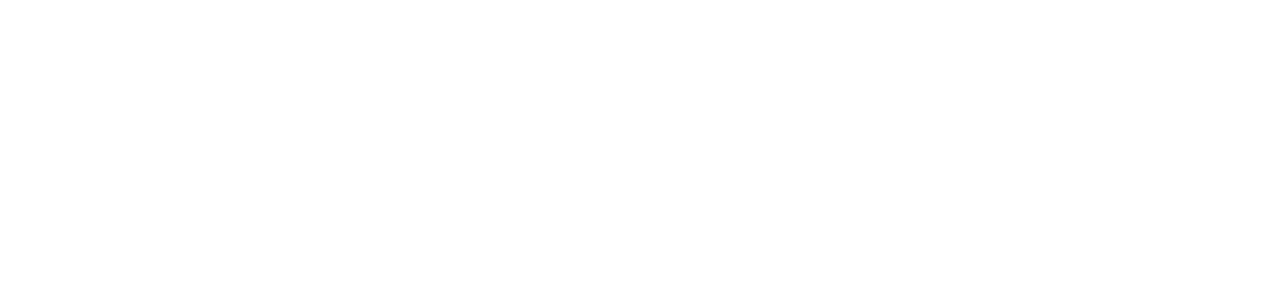
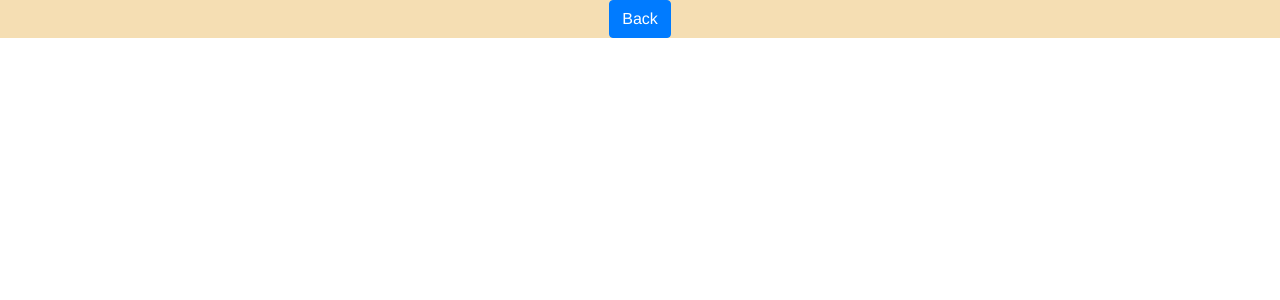
Before and after one commit to KatrinaFuller/fitness-tracker, a Vue app: page /#/Food in a window 1280 px wide. Shown: the top 300 px of the page. Built offline with nearby package versions, Linux system fonts and the light colour scheme.

Commit message:
added backbar to each page

```diff
--- /dev/null
+++ b/src/components/backbar.vue
@@ -0,0 +1,29 @@
+<template>
+  <div class="backbar">
+    <button type="button" class="btn btn-primary" @click="backButton">Back</button>
+  </div>
+</template>
+
+
+<script>
+export default {
+  name: "backbar",
+  data() {
+    return {};
+  },
+  computed: {},
+  methods: {
+    backButton() {
+      this.$store.dispatch("backButton");
+    }
+  },
+  components: {}
+};
+</script>
+
+
+<style scoped>
+.backbar {
+  background-color: wheat;
+}
+</style>
--- a/src/store/index.js
+++ b/src/store/index.js
@@ -1,5 +1,6 @@
 import Vue from 'vue'
 import Vuex from 'vuex'
+import router from '../router'
 
 Vue.use(Vuex)
 
@@ -9,7 +10,8 @@
   mutations: {
   },
   actions: {
+    backButton() {
+      router.go(-1)
+    }
   },
-  modules: {
-  }
 })
--- a/src/views/ActiveFood.vue
+++ b/src/views/ActiveFood.vue
@@ -1,9 +1,13 @@
 <template>
-  <div class="activeFood"></div>
+  <div class="activeFood">
+    <backbar />
+  </div>
 </template>
 
 
 <script>
+import backbar from "../components/backbar";
+
 export default {
   name: "activeFood",
   data() {
@@ -11,7 +15,7 @@
   },
   computed: {},
   methods: {},
-  components: {}
+  components: { backbar }
 };
 </script>
 
--- a/src/views/ActiveWater.vue
+++ b/src/views/ActiveWater.vue
@@ -1,9 +1,13 @@
 <template>
-  <div class="activeWater"></div>
+  <div class="activeWater">
+    <backbar />
+  </div>
 </template>
 
 
 <script>
+import backbar from "../components/backbar";
+
 export default {
   name: "activeWater",
   data() {
@@ -11,7 +15,7 @@
   },
   computed: {},
   methods: {},
-  components: {}
+  components: { backbar }
 };
 </script>
 
--- a/src/views/ActiveWeight.vue
+++ b/src/views/ActiveWeight.vue
@@ -1,9 +1,13 @@
 <template>
-  <div class="activeWeight"></div>
+  <div class="activeWeight">
+    <backbar />
+  </div>
 </template>
 
 
 <script>
+import backbar from "../components/backbar";
+
 export default {
   name: "activeWeight",
   data() {
@@ -11,7 +15,7 @@
   },
   computed: {},
   methods: {},
-  components: {}
+  components: { backbar }
 };
 </script>
 
--- a/src/views/ActiveWorkout.vue
+++ b/src/views/ActiveWorkout.vue
@@ -1,9 +1,13 @@
 <template>
-  <div class="activeWorkout"></div>
+  <div class="activeWorkout">
+    <backbar />
+  </div>
 </template>
 
 
 <script>
+import backbar from "../components/backbar";
+
 export default {
   name: "activeWorkout",
   data() {
@@ -11,7 +15,7 @@
   },
   computed: {},
   methods: {},
-  components: {}
+  components: { backbar }
 };
 </script>
 
```
